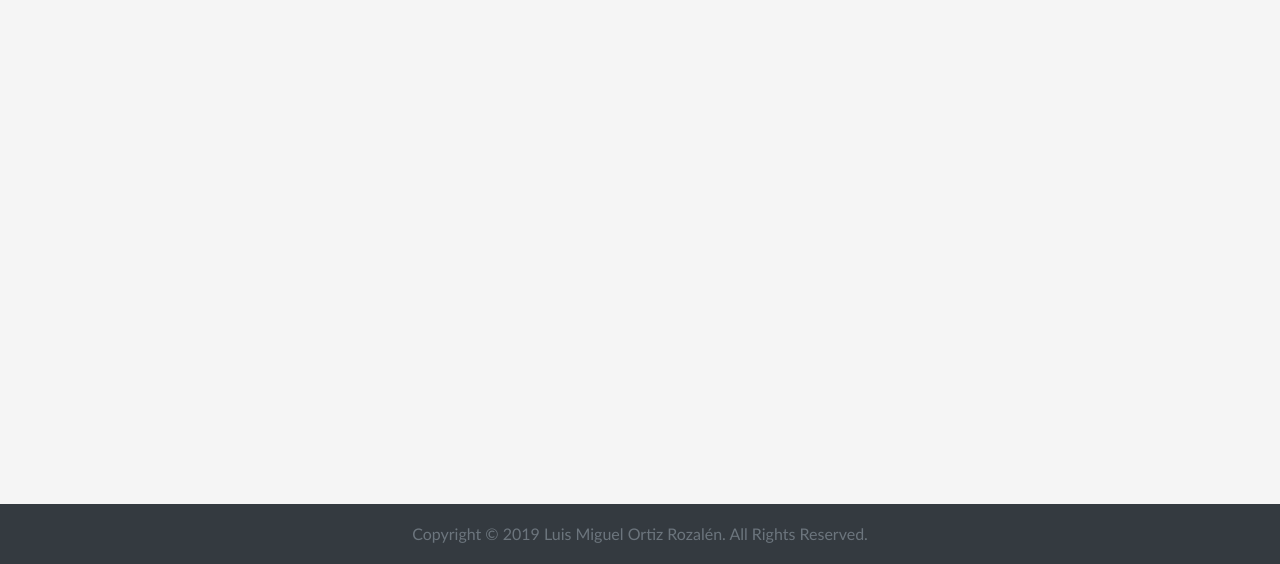
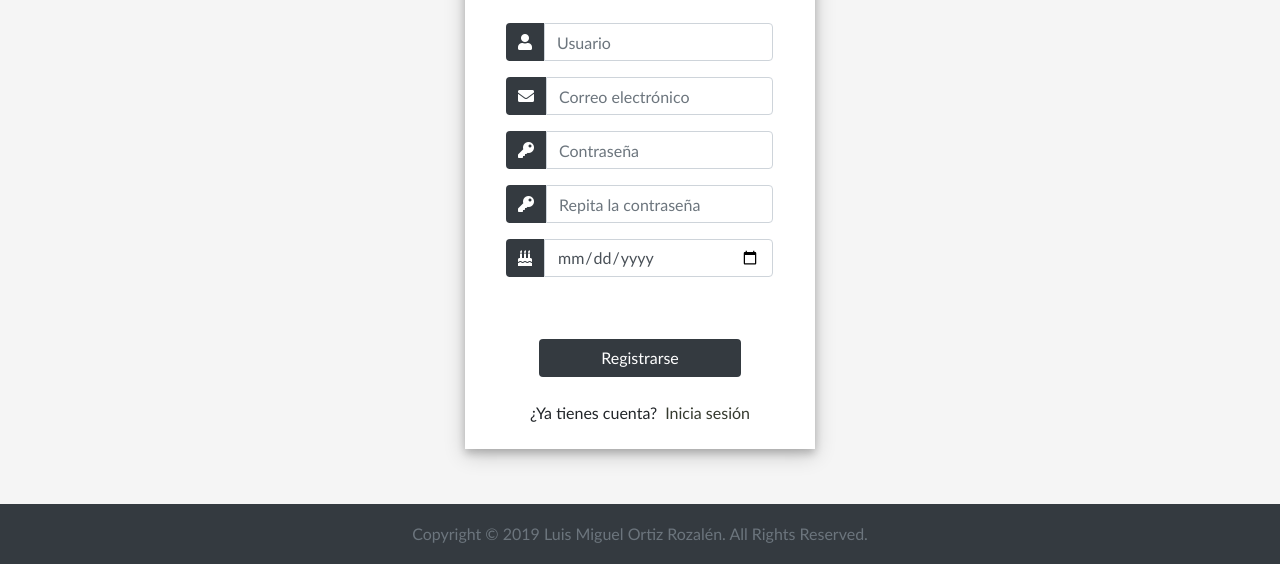
Before and after one commit to Luismoteando/fenw-padel-luismiguel-ortiz, a plain HTML site: page signin.html in a window 1280 px wide. Shown: the part 236-800 px from the top of the page. Drawn offline with Linux system fonts and the light colour scheme.

Commit message:
v1.0-Release

```diff
--- a/css/login.css
+++ b/css/login.css
@@ -1,5 +1,21 @@
-.user_card {
+.login_card {
     height: 400px;
+    width: 350px;
+    margin-top: auto;
+    margin-bottom: auto;
+    background: white;
+    position: relative;
+    display: flex;
+    justify-content: center;
+    flex-direction: column;
+    padding: 10px;
+    box-shadow: 0 4px 8px 0 rgba(0, 0, 0, 0.2), 0 6px 20px 0 rgba(0, 0, 0, 0.19);
+    -webkit-box-shadow: 0 4px 8px 0 rgba(0, 0, 0, 0.2), 0 6px 20px 0 rgba(0, 0, 0, 0.19);
+    -moz-box-shadow: 0 4px 8px 0 rgba(0, 0, 0, 0.2), 0 6px 20px 0 rgba(0, 0, 0, 0.19);
+}
+
+.signin_card {
+    height: 550px;
     width: 350px;
     margin-top: auto;
     margin-bottom: auto;
--- a/css/secondary.css
+++ b/css/secondary.css
@@ -5,7 +5,7 @@ body {
 }
 
 body {
-    padding-top: 5.5rem;
+    padding-top: 5rem;
 }
 
 .box {
--- a/signin.html
+++ b/signin.html
@@ -6,17 +6,89 @@
     <link href="css/bootstrap.min.css" rel="stylesheet">
     <link href="css/global.css" rel="stylesheet">
     <link href="css/secondary.css" rel="stylesheet">
+    <link href="css/login.css" rel="stylesheet">
+    <link href="fontawesome/css/all.css" rel="stylesheet">
     <script src="js/jquery-3.4.1.min.js"></script>
     <script src="js/bootstrap.min.js"></script>
     <script src="js/secondary.js"></script>
     <script src="js/global.js"></script>
 </head>
 <body>
-<div id="navbar"></div>
+<div class="box">
+    <div class="row header">
+        <div id="navbar"></div>
+    </div>
 
-<div class="container-fluid">
+    <div class="row content justify-content-center">
+        <div class="d-flex justify-content-center">
+            <div class="signin_card">
+                <div class="d-flex justify-content-center">
+                    <div class="brand_logo_container">
+                        <img alt="Logo" class="brand_logo" src="img/brand_upm.png">
+                    </div>
+                </div>
+                <div class="d-flex justify-content-center form_container">
+                    <form>
+                        <div class="input-group mb-3">
+                            <div class="input-group-append">
+                                <span class="input-group-text"><i class="fas fa-user"></i></span>
+                            </div>
+                            <input class="form-control input_user" id="user" name="" placeholder="Usuario" type="text"
+                                   value="">
+                        </div>
+                        <div class="input-group mb-3">
+                            <div class="input-group-append">
+                                <span class="input-group-text"><i class="fas fa-envelope"></i></span>
+                            </div>
+                            <input class="form-control input_user" id="email" name="" placeholder="Correo electrónico"
+                                   type="email"
+                                   value="">
+                        </div>
+                        <div class="input-group mb-3">
+                            <div class="input-group-append">
+                                <span class="input-group-text"><i class="fas fa-key"></i></span>
+                            </div>
+                            <input class="form-control input_pass" id="password1" name="" placeholder="Contraseña"
+                                   type="password"
+                                   value="">
+                        </div>
+                        <div class="input-group mb-3">
+                            <div class="input-group-append">
+                                <span class="input-group-text"><i class="fas fa-key"></i></span>
+                            </div>
+                            <input class="form-control input_pass" id="password2" name=""
+                                   placeholder="Repita la contraseña"
+                                   type="password"
+                                   value="">
+                        </div>
+                        <div class="input-group mb-3">
+                            <div class="input-group-append">
+                                <span class="input-group-text"><i class="fas fa-birthday-cake"></i></span>
+                            </div>
+                            <input class="form-control input_user" id="birthdate" name=""
+                                   placeholder="Fecha de nacimiento" type="date"
+                                   value="">
+                        </div>
+
+                        <div class="div_warning fade" id="warning"></div>
+                        <div class="d-flex justify-content-center mt-3 login_container">
+                            <button class="btn login_btn" id="login" name="button" type="button">Registrarse</button>
+                        </div>
+                    </form>
+                </div>
+
+                <div class="mt-4">
+                    <div class="d-flex justify-content-center links">
+                        ¿Ya tienes cuenta?<a class="ml-2" href="login.html">Inicia sesión</a>
+                    </div>
+                </div>
+            </div>
+        </div>
+    </div>
+
+    <div class="row footer justify-content-center">
+        <div id="footer"></div>
+    </div>
 </div>
-
-<div id="footer"></div>
 </body>
 </html>
```
Also changed, not shown: login.html (+1 -1 lines), reservations.html (+28 -4 lines), services.html (+1 -1 lines).
